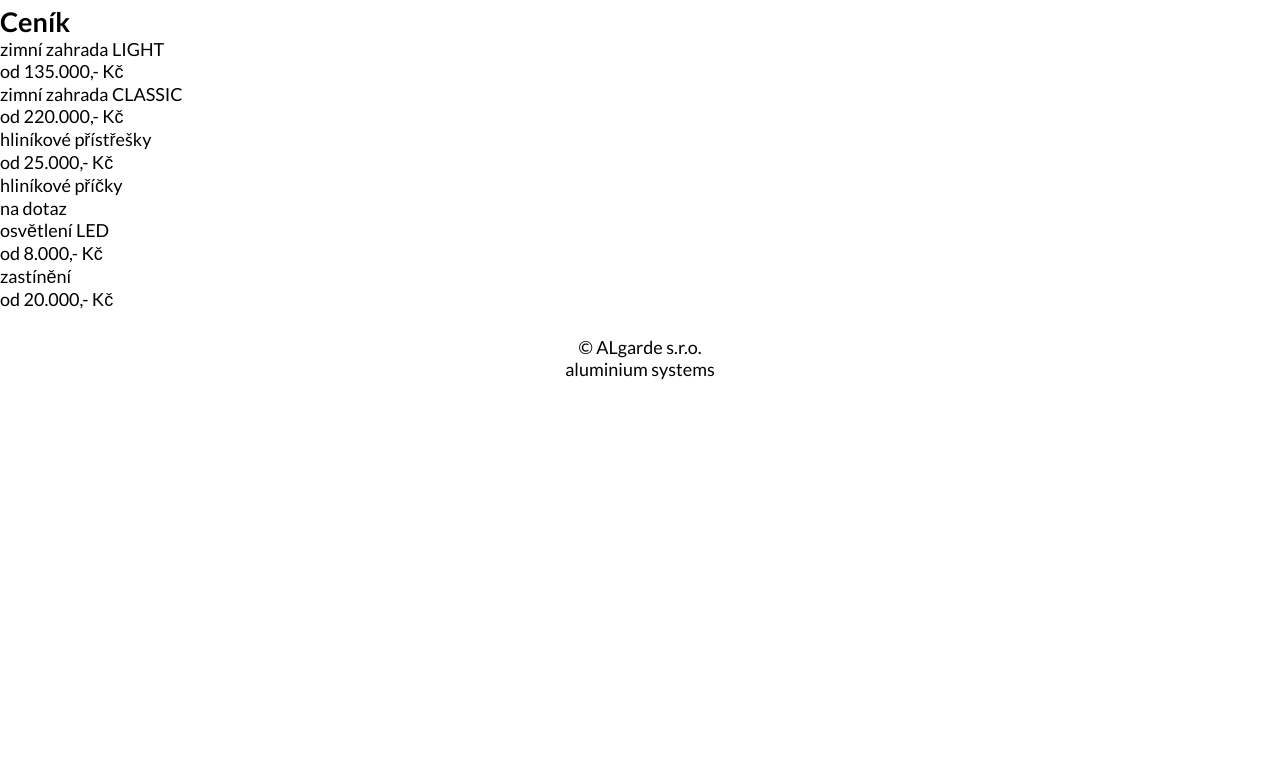
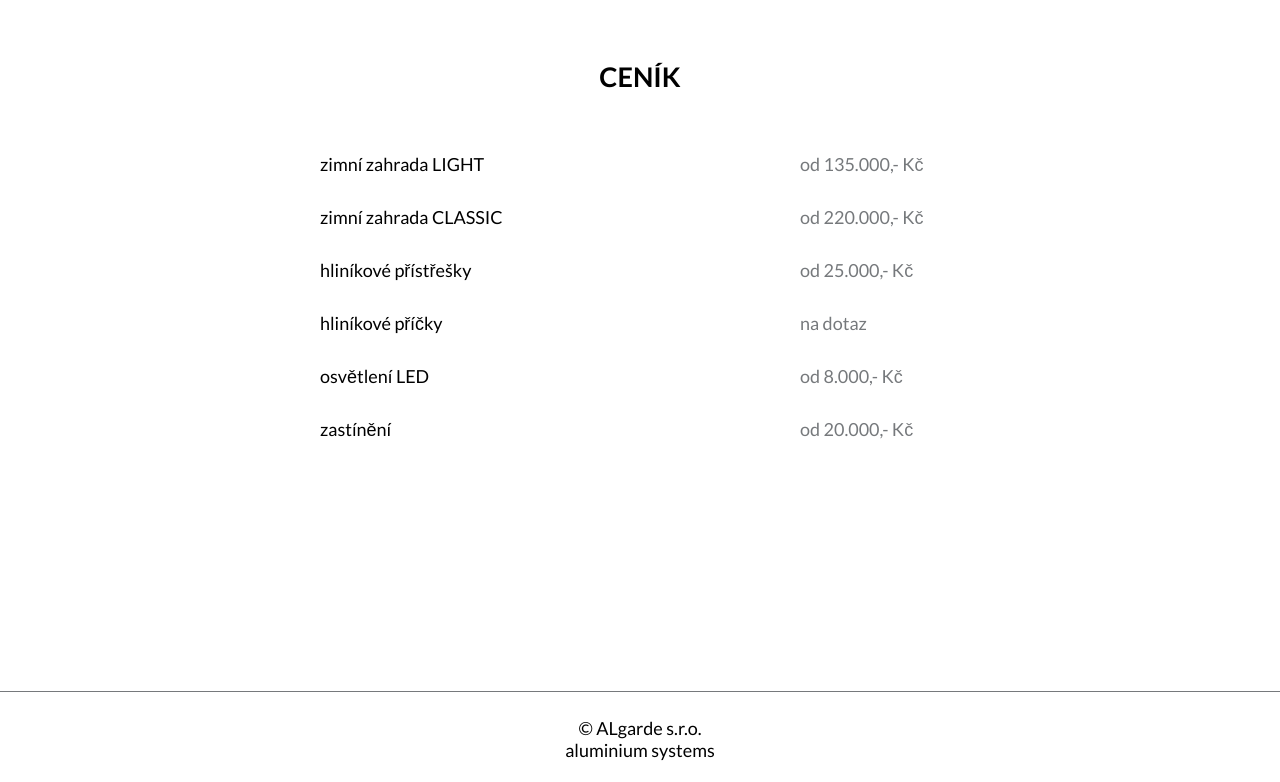
Before and after one commit to armvdd/FINAL-PROJEKT-Czechitas, an Eleventy site: page cenik.html in a window 1280 px wide. Shown: the part 95-877 px from the top of the page. Before the commit the page ends 800 px from the top, so only its background shows below. Built offline with nearby package versions, Linux system fonts and the light colour scheme; Eleventy itself is replaced by a stand-in of ours; files that its build step writes are made by us from their sources.

Commit message:
ceník hotov

```diff
--- a/cenik.html
+++ b/cenik.html
@@ -4,29 +4,29 @@ title: ALgarde s.r.o. - Ceník
 ---
 
 <link rel="stylesheet" href="/css/cenik.css" />
-<section class="cenik">
-  <h1 class="cenik-h1">Ceník</h1>
-  <div class="cenik-light">
+<section class="cenik-section">
+  <h1 class="cenik-h1">CENÍK</h1>
+  <div class="cenik cenik-light">
     <p class = "popis cenik-light__popis">zimní zahrada LIGHT</p>
     <p class = "cena cenik-light__cena">od 135.000,- Kč</p>
   </div>
-  <div class="cenik-classic">
+  <div class="cenik cenik-classic">
     <p class = "popis cenik-classic__popis">zimní zahrada CLASSIC</p>
     <p class = "cena cenik-classic__cena">od 220.000,- Kč</p>
   </div>
-  <div class="cenik-pristresky">
+  <div class="cenik cenik-pristresky">
     <p class = "popis cenik-pristresky__popis">hliníkové přístřešky</p>
     <p class = "cena cenik-pristresky__cena">od 25.000,- Kč</p>
   </div>
-  <div class="cenik-pricky">
+  <div class="cenik cenik-pricky">
     <p class = "popis cenik-pricky__popis">hliníkové příčky</p>
     <p class = "cena cenik-pricky__cena">na dotaz</p>
   </div>
-  <div class="cenik-osvetleni">
+  <div class="cenik cenik-osvetleni">
     <p class = "popis cenik-osvetleni__popis">osvětlení LED</p>
     <p class = "cena cenik-osvetleni__cena">od 8.000,- Kč</p>
   </div>
-  <div class="cenik-zastineni">
+  <div class="cenik cenik-zastineni">
     <p class = "popis cenik-zastineni__popis">zastínění</p>
     <p class = "cena cenik-zastineni__cena">od 20.000,- Kč</p>
   </div>
--- a/scss/cenik.scss
+++ b/scss/cenik.scss
@@ -0,0 +1,87 @@
+$cena-fontColor: #76797C;
+$cenik-afterElementColor: #000000;
+$footerBorder-color: #76797C;
+
+/* mobile frst */
+
+.cenik-section {
+  margin: 20px 0 40px 0;;
+}
+
+.cenik-h1 {
+  text-align: center;
+  margin-bottom: 20px;
+}
+
+.cenik{
+    margin-bottom: 15px;
+    text-align: center;
+}
+
+.cenik::after{
+    content: "";
+    display: block;
+    background-color: $cenik-afterElementColor;
+    height: 1px;
+    width: 25px;
+    margin: 7px auto;
+}
+
+.cena{
+    margin-top: 5px;
+    color: $cena-fontColor;
+}
+
+.footer{
+    border-top: 1px solid $footerBorder-color;
+}
+
+/* tablet */
+ @media screen and (min-width: 768px) {
+     body{
+         font-size: 18px;
+     }
+
+     .cenik-section{
+         margin: 45px 0 150px 0;
+     }
+
+     .cenik{
+         text-align: left;
+         display: flex;
+         justify-content: center;
+         align-items: baseline;
+     }
+
+     .cenik-h1{
+         margin-bottom: 25px;
+     }
+
+     .cenik::after{
+         display: none;
+     }
+
+     .popis{
+         flex: 1 1 20%;
+         padding-left: 25%;
+     }
+
+     .cena{
+         flex: 1 1 20%;
+     }
+ }
+
+/* PC */
+@media screen and (min-width: 1200px) {
+    .cenik-section{
+        margin: 55px 0 250px 0;
+    }
+
+    .cenik-h1{
+        margin-bottom: 55px;
+    }
+
+    .cenik{
+        margin-bottom: 25px;
+    }
+ }
```
Also changed, not shown: css/cenik.css (added), 1 other file.
